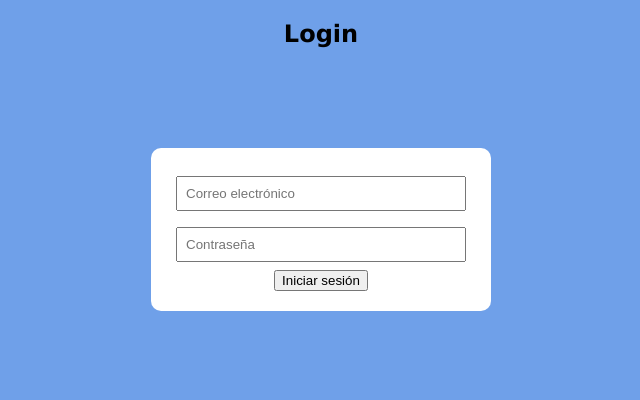
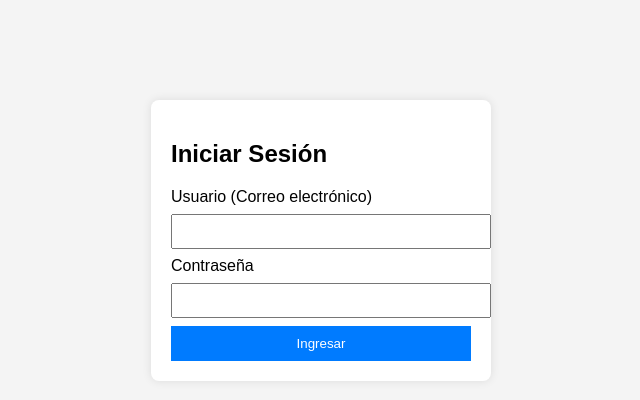
Before and after one commit to josu-2005/PW2, a website: page index.html in a window 1280 px wide. Shown: the whole page, without its empty margins (319-959 px from the left). Drawn offline with Linux system fonts and the light colour scheme.

Commit message:
Add files of login with JWT

```diff
--- a/index.html
+++ b/index.html
@@ -1,85 +1,114 @@
 <!DOCTYPE html>
-<html lang="en">
+    <html lang="es">
     <head>
         <meta charset="UTF-8">
-    <meta name="viewport" content="width=device-width, initial-scale=1.0">
-    <title>token</title>
-
+        <title>Login</title>
         <style>
-            body{
-                font-family: Verdana;
-                background-color: #6fa0e9;
-                text-align: center;
+            body {
+                font-family: Arial, sans-serif;
+                background-color: #f4f4f4;
             }
 
-            form{
-                background: white;
+            .login-container {
                 width: 300px;
                 margin: 100px auto;
                 padding: 20px;
-                border-radius: 10px;
+                background: white;
+                border-radius: 8px;
+                box-shadow: 0 0 10px rgba(0,0,0,0.1);
             }
 
-            input{
-                width: 90%;
+            input {
+                width: 100%;
                 padding: 8px;
                 margin: 8px 0;
             }
+
+            button {
+                width: 100%;
+                padding: 10px;
+                background-color: #007BFF;
+                color: white;
+                border: none;
+                cursor: pointer;
+            }
+
+            button:hover {
+                background-color: #0056b3;
+            }
+
+            .error {
+                color: red;
+                font-size: 0.9em;
+            }
+
+            #login-message {
+                text-align: center;
+                margin-top: 20px;
+                font-size: 1.2em;
+                width: 50vw;
+                word-wrap: break-word;
+
+            }
         </style>
+    </head>
+    <body>
+
+        <div class="login-container">
+            <h2>Iniciar Sesión</h2>
+            <form id="loginForm">
+
+                <label for="email">Usuario (Correo electrónico)</label>
+                <input type="email" id="email" name="email" required>
+
+                <label for="password">Contraseña</label>
+                <input
+                    type="password"
+                    id="password"
+                    name="password"
+                    required
+                    title="Debe contener al menos una mayúscula, un número y un carácter especial."
+                >
+
+                <div id="errorMsg" class="error"></div>
+
+                <button type="submit">Ingresar</button>
+
+            </form>
+        </div>
+
+        <span id="login-message"></span>
 
         <script>
-        function validarFormulario(e){
-            e.preventDefault();
 
-            let email = document.getElementById("email").value.trim();
-            let password = document.getElementById("password").value.trim();
+            document.getElementById("loginForm").addEventListener("submit", async function(event) {
+                event.preventDefault();
 
-    // Validación de email //
-            let emailRegex = /^[^\s@]+@[^\s@]+\.[^\s@]+$/;
+                const email = document.getElementById("email").value;
+                const password = document.getElementById("password").value;
+                const errorMsg = document.getElementById("errorMsg");
 
-                 if(!emailRegex.test(email)){
-                alert("El usuario debe ser un correo válido");
-                return;
-                }
-
-    // Validación de contraseña //
-            let passRegex = /^(?=.*[A-Z])(?=.*\d)(?=.*[!@#$%^&*])/;
-
-                if(!passRegex.test(password)){
-                 alert("La contraseña debe tener una mayúscula, un número y un carácter especial");
-                return;
-                }
-
-    // Enviar datos al backend //
-            fetch("http://localhost:3000/login", {
+                const response = await fetch("http://localhost:3000/login", {
                     method: "POST",
                     headers: {
                         "Content-Type": "application/json"
                     },
                     body: JSON.stringify({ email, password })
-                })
-                .then(res => res.json())
-                .then(data => {
-                alert("Token recibido:");
-                console.log(data.token);
-                })
-                .catch(err => {
-                alert("Error al conectar con el servidor");
-                console.error(err);
                 });
+
+                const data = await response.json();
+
+                if (response.ok) {
+                    errorMsg.textContent = "";
+                    localStorage.setItem("token", data.token);
+                    document.getElementById("login-message").textContent = "Login exitoso con token: " + data.token;
+                    console.log("Token:", data.token);
+                } else {
+                    errorMsg.textContent = data.message ? data.message : "Error en el login";
                 }
+            });
+
         </script>
-
-</head>
-    <body>
-
-        <h2>Login</h2>
-
-            <form onsubmit="validarFormulario(event)">
-                <input type="email" id="email" placeholder="Correo electrónico" required>
-                <input type="password" id="password" placeholder="Contraseña" required>
-                <button type="submit">Iniciar sesión</button>
-            </form>
 
     </body>
 </html>
--- a/package.json
+++ b/package.json
@@ -1,5 +1,5 @@
 {
-  "name": "ejercicio",
+  "name": "act-token",
   "version": "1.0.0",
   "description": "",
   "main": "index.js",
@@ -9,9 +9,10 @@
   "keywords": [],
   "author": "",
   "license": "ISC",
-  "type": "commonjs",
   "dependencies": {
+    "bcryptjs": "^3.0.3",
     "cors": "^2.8.6",
+    "dotenv": "^17.3.1",
     "express": "^5.2.1",
     "jsonwebtoken": "^9.0.3"
   }
```
Also changed, not shown: backend/server.js (added, +49 -0 lines), 1 other file. Lines whose indentation alone changed are shown as unchanged.
